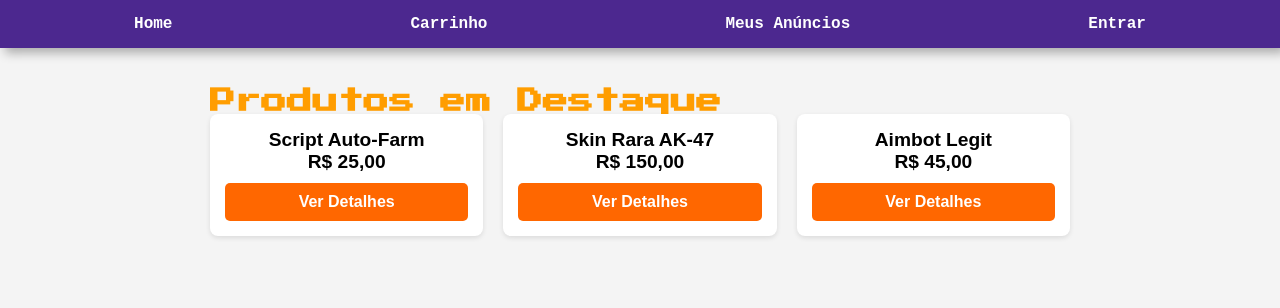
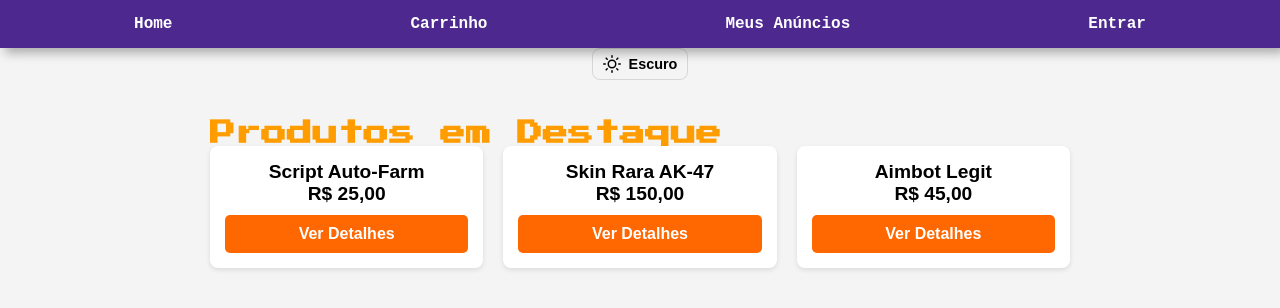
Before and after one commit to WeverttonSouza1/Projeto-Programacao-Web, a Next.js app in the folder schutz-marketplace/: page / in a window 1280 px wide. Shown: the top 308 px of the page. Built offline with nearby package versions, Linux system fonts and the light colour scheme.

Commit message:
Add files via upload

```diff
--- /dev/null
+++ b/schutz-marketplace/src/app/ThemeToggle.jsx
@@ -0,0 +1,61 @@
+"use client";
+
+import React, { useEffect, useState } from 'react';
+
+export default function ThemeToggle() {
+  const [isDark, setIsDark] = useState(false);
+
+  useEffect(() => {
+    if (typeof window === 'undefined') return;
+    const saved = localStorage.getItem('tema');
+    if (saved === 'dark') {
+      document.body.classList.add('dark');
+      setIsDark(true);
+    } else if (saved === 'light') {
+      document.body.classList.remove('dark');
+      setIsDark(false);
+    } else {
+      const prefersDark = window.matchMedia && window.matchMedia('(prefers-color-scheme: dark)').matches;
+      if (prefersDark) {
+        document.body.classList.add('dark');
+        setIsDark(true);
+      }
+    }
+  }, []);
+
+  const toggle = () => {
+    document.body.classList.toggle('dark');
+    const now = document.body.classList.contains('dark');
+    setIsDark(now);
+    localStorage.setItem('tema', now ? 'dark' : 'light');
+  };
+
+  return (
+    <button
+      className="theme-toggle"
+      onClick={toggle}
+      aria-pressed={isDark}
+      aria-label={isDark ? 'Mudar para tema claro' : 'Mudar para tema escuro'}
+      title={isDark ? 'Tema claro' : 'Tema escuro'}
+    >
+      {isDark ? (
+        <svg xmlns="http://www.w3.org/2000/svg" width="18" height="18" viewBox="0 0 24 24" fill="none" stroke="currentColor" strokeWidth="2" strokeLinecap="round" strokeLinejoin="round" aria-hidden="true">
+          <path d="M21 12.79A9 9 0 1 1 11.21 3 7 7 0 0 0 21 12.79z"></path>
+        </svg>
+      ) : (
+        <svg xmlns="http://www.w3.org/2000/svg" width="18" height="18" viewBox="0 0 24 24" fill="none" stroke="currentColor" strokeWidth="2" strokeLinecap="round" strokeLinejoin="round" aria-hidden="true">
+          <circle cx="12" cy="12" r="5"></circle>
+          <path d="M12 1v2"></path>
+          <path d="M12 21v2"></path>
+          <path d="M4.22 4.22l1.42 1.42"></path>
+          <path d="M18.36 18.36l1.42 1.42"></path>
+          <path d="M1 12h2"></path>
+          <path d="M21 12h2"></path>
+          <path d="M4.22 19.78l1.42-1.42"></path>
+          <path d="M18.36 5.64l1.42-1.42"></path>
+        </svg>
+      )}
+      <span className="theme-toggle__label">{isDark ? 'Claro' : 'Escuro'}</span>
+    </button>
+  );
+}
--- a/schutz-marketplace/src/app/layout.js
+++ b/schutz-marketplace/src/app/layout.js
@@ -1,5 +1,6 @@
 import { Geist, Geist_Mono } from "next/font/google";
 import "./globals.css";
+import ThemeToggle from './ThemeToggle';
 import Link from 'next/link';
 
 const geistSans = Geist({
@@ -24,6 +25,7 @@
       className={`${geistSans.variable} ${geistMono.variable} h-full antialiased`}
     >
       <body>
+
         <nav>
           <Link href="/" target="_self" rel="prev">Home</Link>
           <Link href="/carrinho" target="_self" >Carrinho</Link>
@@ -31,6 +33,12 @@
           <Link href="/login" target="_self" rel="next">Entrar</Link>
         </nav>
 
+          <center>
+            <ul type = "none">
+              <li><ThemeToggle/></li>
+            </ul>
+          </center>
+
         {children}
 
       </body>
```
Also changed, not shown: schutz-marketplace/src/app/script.js (added, +21 -0 lines).
